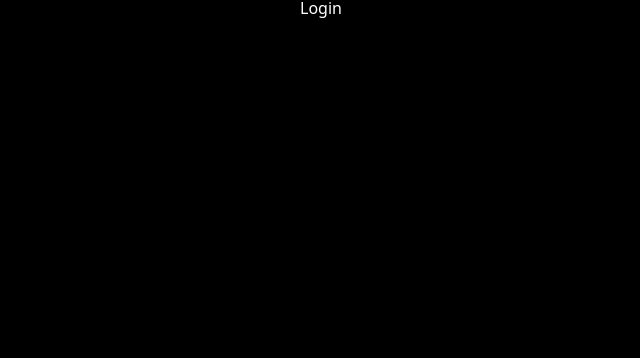
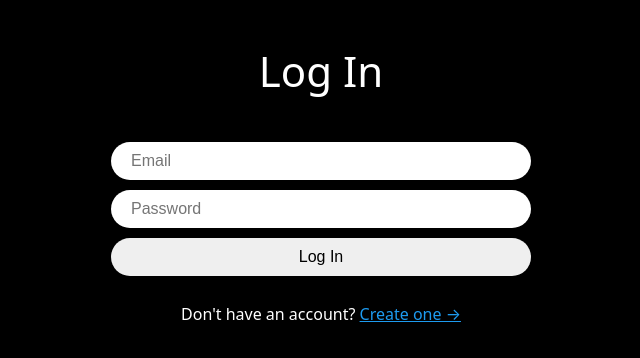
Before and after one commit to lgu7365/nwitter-reloaded, a React (Vite) app: page /login in a window 1280 px wide. Shown: the top 358 px of the page, without its empty margins (319-959 px from the left). Built offline with nearby package versions, Linux system fonts and the light colour scheme; the HTML template or start-up script is replaced by a standard one.

Commit message:
login 화면

```diff
--- /dev/null
+++ b/src/components/auth-components.tsx
@@ -0,0 +1,49 @@
+import styled from "styled-components";
+
+export const Wrapper = styled.div`
+  height: 100%;
+  display: flex;
+  flex-direction: column;
+  align-items: center;
+  width: 420px;
+  padding: 50px 0px;
+`;
+
+export const Title = styled.h1`
+  font-size: 42px;
+`;
+
+export const Form = styled.form`
+  margin-top: 50px;
+  margin-bottom: 10px;
+  display: flex;
+  flex-direction: column;
+  gap: 10px;
+  width: 100%;
+`;
+
+export const Input = styled.input`
+  padding: 10px 20px;
+  border-radius: 50px;
+  border: none;
+  width: 100%;
+  font-size: 16px;
+  &[type="submit"] {
+    cursor: pointer;
+    &:hover {
+      opacity: 0.8;
+    }
+  }
+`;
+
+export const Error = styled.span`
+  font-weight: 600;
+  color: tomato;
+`;
+
+export const Switcher = styled.span`
+  margin-top: 20px;
+  a {
+    color: #1d9bf0;
+  }
+`;
--- a/src/components/layout.tsx
+++ b/src/components/layout.tsx
@@ -3,7 +3,6 @@
 export default function Layout() {
     return (
         <>
-            layout
             <Outlet />
         </>
     )
--- a/src/routes/create-account.tsx
+++ b/src/routes/create-account.tsx
@@ -1,48 +1,10 @@
-import { styled } from "styled-components";
 import { useState } from "react"
 import { createUserWithEmailAndPassword, updateProfile } from "firebase/auth";
 import { auth } from "../firebase";
-import { useNavigate } from "react-router-dom";
+import { useNavigate, Link } from "react-router-dom";
+import { FirebaseError } from "firebase/app";
+import { Input, Switcher, Form, Title, Wrapper, Error } from "../components/auth-components";
 
-const Wrapper = styled.div`
-  height: 100%;
-  display: flex;
-  flex-direction: column;
-  align-items: center;
-  width: 420px;
-  padding: 50px 0px;
-`;
-
-const Title = styled.h1`
-  font-size: 42px;
-`;
-
-const Form = styled.form`
-  margin-top: 50px;
-  display: flex;
-  flex-direction: column;
-  gap: 10px;
-  width: 100%;
-`;
-
-const Input = styled.input`
-  padding: 10px 20px;
-  border-radius: 50px;
-  border: none;
-  width: 100%;
-  font-size: 16px;
-  &[type="submit"] {
-    cursor: pointer;
-    &:hover {
-    opacity: 0.8;
-    }
-  }
-`;
-
-const Error = styled.span`
-  font-weight: 600;
-  color: tomato;
-`;
 
 export default function CreateAccount() {
   const navigate = useNavigate();
@@ -67,6 +29,7 @@
   }
   const onSubmit = async (e: React.FormEvent<HTMLFormElement>) => {
     e.preventDefault();
+    setError("");
     if(isLoading || name === "" || email === "" || password === "") return;
     try {
       setLoading(true);
@@ -77,7 +40,9 @@
       });
       navigate("/");
     } catch(e){
-
+      if(e instanceof FirebaseError){
+        setError(e.message);
+      }
     } finally {
       setLoading(false);
     }
@@ -92,6 +57,10 @@
         <Input type="submit" value={isLoading ? "Loading..." : "Create Account"} />
       </Form>
       {error !== "" ? <Error>{error}</Error> : null}
+      <Switcher>
+        Already have an account?{" "}
+        <Link to="/login">Log in &rarr;</Link>
+      </Switcher>
     </Wrapper>
   );
 }
--- a/src/routes/login.tsx
+++ b/src/routes/login.tsx
@@ -1,7 +1,56 @@
+import { useState } from "react"
+import { signInWithEmailAndPassword } from "firebase/auth";
+import { auth } from "../firebase";
+import { useNavigate, Link } from "react-router-dom";
+import { FirebaseError } from "firebase/app";
+import { Input, Switcher, Form, Title, Wrapper, Error } from "../components/auth-components";
+
 export default function Login() {
-    return (
-        <>
-            <h1>Login</h1>
-        </>
-    )
+  const navigate = useNavigate();
+  const [isLoading, setLoading] = useState(false);
+  const [email, setEmail] = useState("");
+  const [password, setPassword] = useState("");
+  const [error, setError] = useState("");
+  const onChange = (e: React.ChangeEvent<HTMLInputElement>) => {
+    const {
+      target: {name, value},
+    } = e;
+    if(name === "email") {
+      setEmail(value);
+    }
+    if(name === "password") {
+      setPassword(value);
+    }
+  }
+  const onSubmit = async (e: React.FormEvent<HTMLFormElement>) => {
+    e.preventDefault();
+    setError("");
+    if(isLoading || email === "" || password === "") return;
+    try {
+      setLoading(true);
+      await signInWithEmailAndPassword(auth, email, password);
+      navigate("/");
+    } catch(e){
+      if(e instanceof FirebaseError){
+        setError(e.message);
+      }
+    } finally {
+      setLoading(false);
+    }
+  }
+  return (
+    <Wrapper>
+      <Title>Log In</Title>
+      <Form onSubmit={onSubmit}>
+        <Input name="email" value={email} placeholder="Email" type="email" onChange={onChange} required />
+        <Input name="password" value={password} placeholder="Password" type="password" onChange={onChange} required />
+        <Input type="submit" value={isLoading ? "Loading..." : "Log In"} />
+      </Form>
+      {error !== "" ? <Error>{error}</Error> : null}
+      <Switcher>
+        Don't have an account?{" "}
+        <Link to="/create-account">Create one &rarr;</Link>
+      </Switcher>
+    </Wrapper>
+  );
 }
```
